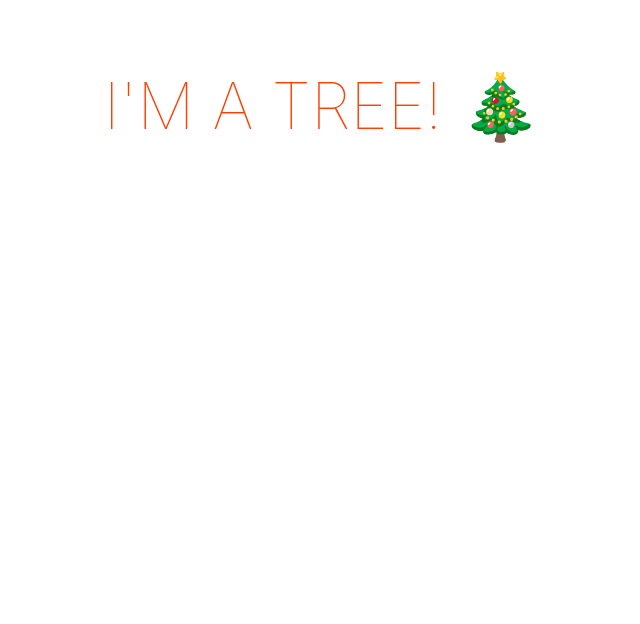
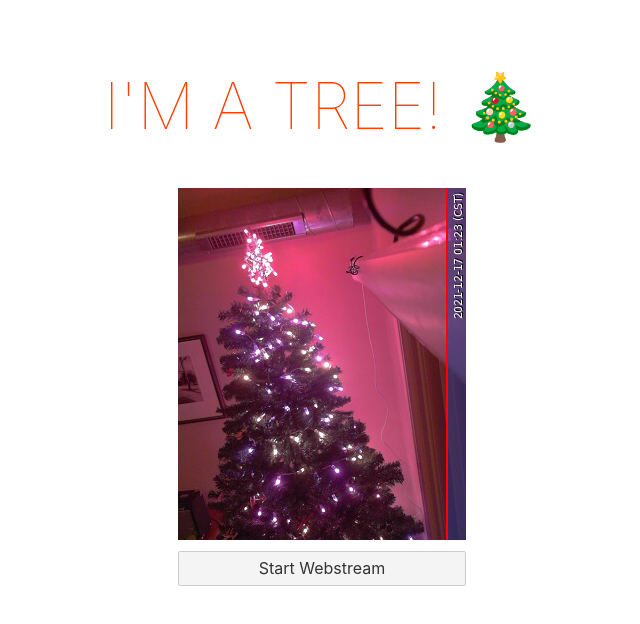
Before and after one commit to bmitchinson/tree-controls-ui, a Svelte app: page / in a window 1280 px wide. Shown: the top 624 px of the page, without its empty margins (318-958 px from the left). Built offline with nearby package versions, Linux system fonts and the light colour scheme.

Commit message:
controlled tree img refresh + centered styling

```diff
--- a/src/App.svelte
+++ b/src/App.svelte
@@ -1,17 +1,28 @@
 <script lang="ts">
   export let name: string;
+  import Livestream from "./Livestream.svelte";
 </script>
 
 <main>
-  <h1>{name}</h1>
+  <div id="center-col">
+    <h1>{name}</h1>
+    <Livestream />
+  </div>
 </main>
 
 <style>
   main {
-    text-align: center;
+    display: flex;
+    justify-content: center;
     padding: 1em;
     max-width: 240px;
     margin: 0 auto;
+  }
+
+  #center-col {
+    display: flex;
+    flex-direction: column;
+    align-items: center;
   }
 
   h1 {
--- /dev/null
+++ b/src/Livestream.svelte
@@ -0,0 +1,37 @@
+<script lang="ts">
+  let cameraElement;
+  let streamEnabled = false;
+  let streamProcess;
+
+  const refreshImage = (imgURL) => () => {
+    cameraElement.src = imgURL + "?" + new Date().getTime();
+  };
+
+  function toggleStream() {
+    streamEnabled = !streamEnabled;
+    if (streamEnabled) {
+      streamProcess = setInterval(refreshImage("tree-cam.jpg"), 500);
+    } else {
+      clearInterval(streamProcess);
+    }
+  }
+</script>
+
+<div id="livestream-component">
+  <img bind:this={cameraElement} src="tree-cam.jpg" alt="christmas tree" />
+  <button on:click={toggleStream} id="livestream-controls"
+    >{streamEnabled ? "Pause Webstream" : "Start Webstream"}</button
+  >
+</div>
+
+<style>
+  #livestream-component {
+    display: flex;
+    flex-direction: column;
+    width: fit-content;
+  }
+
+  #livestream-controls {
+    margin-top: 0.7em;
+  }
+</style>
```
Also changed, not shown: public/tree-cam.jpg (added).
